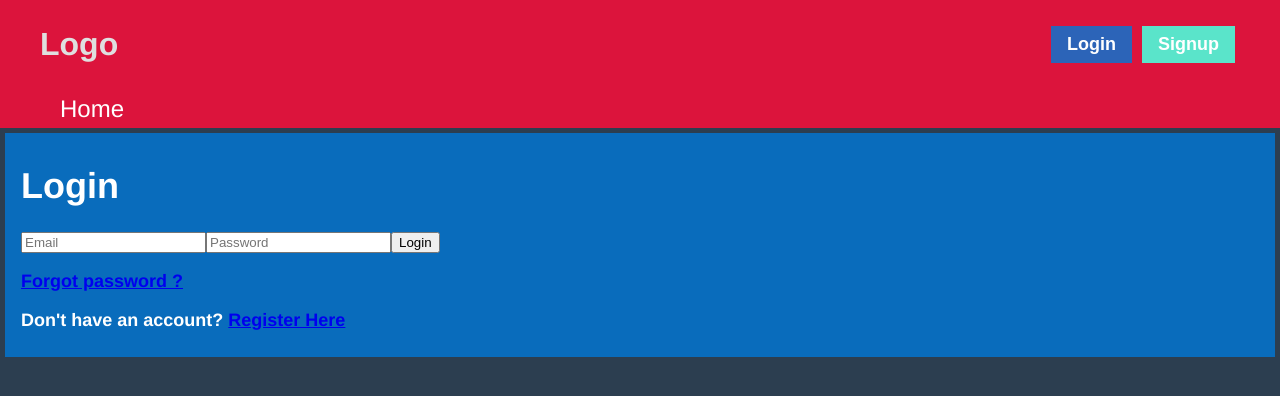
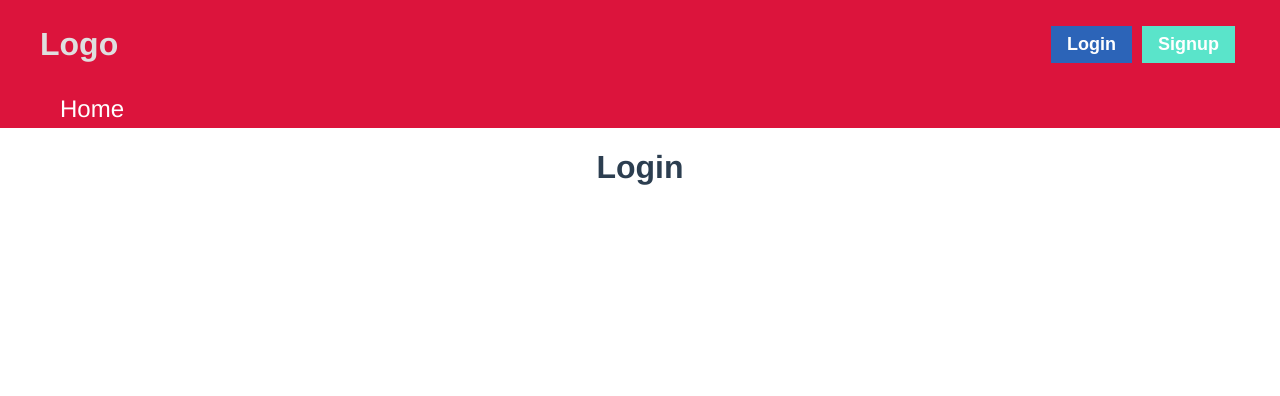
Before and after one commit to farhan200024/cardiomyopathy-vue-app, a Vue app in the folder cardiomyopathy-app/: page /login in a window 1280 px wide. Shown: the top 396 px of the page. Built offline with nearby package versions, Linux system fonts and the light colour scheme.

Commit message:
Errors fixed

```diff
--- a/cardiomyopathy-app/package.json
+++ b/cardiomyopathy-app/package.json
@@ -9,7 +9,7 @@
   },
   "dependencies": {
     "core-js": "^3.6.5",
-    "firebase": "^8.2.6",
+    "firebase": "^8.2.7",
     "vue": "^3.0.0",
     "vue-router": "^4.0.0-0"
   },
--- a/cardiomyopathy-app/src/App.vue
+++ b/cardiomyopathy-app/src/App.vue
@@ -1,6 +1,8 @@
 <template>
   <Header />
-  <router-view/>
+  <div class="container">
+    <router-view/>
+  </div>
 </template>
 
 <script>
@@ -12,16 +14,13 @@ export default {
 </script>
 
 <style>
-body {
-  background:#2c3e50;
-  color: #fff;
-}
-
 #app {
   font-family: Avenir, Helvetica, Arial, sans-serif;
   -webkit-font-smoothing: antialiased;
   -moz-osx-font-smoothing: grayscale;
   color: #2c3e50;
 }
-
+.container {
+  text-align: center;
+}
 </style>
--- a/cardiomyopathy-app/src/components/ForgotPassword.vue
+++ b/cardiomyopathy-app/src/components/ForgotPassword.vue
@@ -1,43 +1,13 @@
 <template>
-    <div class="vue-tempalte">
-        <form @submit.prevent="forgetPassword">
-            <h3>Forgot Password</h3>
-
-            <div class="form-group">
-                <label>Email</label>
-                <input type="email" class="form-control form-control-lg" v-model="user.email" />
-            </div>
-
-            <button type="submit" class="btn btn-dark btn-lg btn-block">Reset password</button>
-        </form>
-    </div>
+  <h1>Forgot Password</h1>
 </template>
 
 <script>
-import firebase from "firebase";
+export default {
 
-export default {
-  data() {
-    return {
-      user: {
-        email: ''
-      }
-    };
-  },
-  methods: {
-    forgetPassword() {
-        firebase
-        .auth()
-        .sendPasswordResetEmail(this.user.email)
-        .then(() => {
-            alert('Check your registered email to reset the password!')
-            this.user = {
-              email: ''
-            }
-        }).catch((error) => {
-          alert(error)
-        })
-    }
-  }
-};
+}
 </script>
+
+<style>
+
+</style>
--- a/cardiomyopathy-app/src/main.js
+++ b/cardiomyopathy-app/src/main.js
@@ -1,7 +1,6 @@
 import { createApp } from 'vue'
 import App from './App.vue'
 import router from './router'
-import store from './store'
 import './assets/main.css'
 
 
@@ -18,4 +17,4 @@ import './assets/main.css'
 // firebase.initializeApp(firebaseConfig);
 /// initializing the firebase configuration
 
-createApp(App).use(store).use(router).mount('#app')
+createApp(App).use(router).mount('#app')
--- a/cardiomyopathy-app/src/router/index.js
+++ b/cardiomyopathy-app/src/router/index.js
@@ -2,7 +2,7 @@ import { createRouter, createWebHistory } from 'vue-router'
 import Home from '../views/Home.vue'
 import Login from '../views/Login.vue'
 import Register from '../views/Register.vue'
-import ForgotPassword from '../views/ForgotPassword.vue'
+import ForgotPassword from '../components/ForgotPassword.vue'
 
 const routes = [
   {
--- a/cardiomyopathy-app/src/store/index.js
+++ /dev/null
@@ -1,12 +0,0 @@
-import { createStore } from 'vuex'
-
-export default createStore({
-  state: {
-  },
-  mutations: {
-  },
-  actions: {
-  },
-  modules: {
-  }
-})
--- a/cardiomyopathy-app/src/views/Home.vue
+++ b/cardiomyopathy-app/src/views/Home.vue
@@ -1,5 +1,5 @@
 <template>
-	<div>Home</div>
+	<h1>Home</h1>
 </template>
 
 <script>
--- a/cardiomyopathy-app/src/views/Login.vue
+++ b/cardiomyopathy-app/src/views/Login.vue
@@ -1,44 +1,14 @@
 <template>
-<div class="login">
+<div class="login-form">
     <h1>Login</h1>
-    <form @submit.prevent="Login">
-        <input type="text" placeholder="Email" v-model="email"/>
-        <input type="password" placeholder="Password" v-model="password"/>
-        <input type="submit" value="Login">
-
-          <!--  class="forgot-password text-right mt-2 mb-4"> -->
-                <p><router-link to="/forgot-password">Forgot password ?</router-link>
-            </p>
-
-        <p>Don't have an account? <router-link to="/register">Register Here</router-link></p>
-    </form>
 </div>
 </template>
 
 <script>
-import {ref} from 'vue';
-import firebase from 'firebase';
 
 
 export default {
-    setup() {
-        const email = ref("");
-        const password = ref("");
 
-        const Login = () => {
-            firebase
-                .auth()
-                .signInWithEmailAndPassword(email.value, password.value)
-                .then(data => console.log(data))
-                .catch(err => alert(err.message));
-        }
-
-        return {
-            Login,
-            email,
-            password
-        }
-    }
 }
 </script>
 
--- a/cardiomyopathy-app/src/views/Register.vue
+++ b/cardiomyopathy-app/src/views/Register.vue
@@ -1,64 +1,13 @@
 <template>
-  <div class="register">
-      <h1>Register</h1>
-      <form @submit.prevent="Register">
-
-        <input type="text" placeholder="Email" v-model="email"/>
-        <input type="password" placeholder="Password" v-model="password"/>
-        <input type="submit" value="Register">
-        <p>Already have an account? <router-link to="/login">Login Here</router-link></p>
-    </form>
-  </div>
+  <h1>Signup Page</h1>
 </template>
 
 <script>
-import firebase from 'firebase';
-import {ref} from 'vue';
+export default {
 
-export default {
-    setup() {
-        const email = ref("");
-        const password = ref("");
-      ///  const Register = () => {
-        ///    firebase
-           //     .auth()
-            //    .createUserWithEmailAndPassword(email.value, password.value)
-             //   .then(user => {
-              //     user.sendEmailVerification();
-
-
-
-
-                 ///alert(user);
-            //    })
-            //    .catch(err => alert(err.message));
-      //  }
-
-    const  Register = () =>  {
-  firebase
-    .auth()
-    .createUserWithEmailAndPassword(email.value, password.value)
-    .then(() => {
-         alert(user); ///if user tries to use same email already in the database
-      // now we have access to the signed in user
-      const user = firebase.auth().currentUser;
-
-      // send the signed in user a verification email
-      user.sendEmailVerification();
-     /// alert(user.message);
-
-      alert('Registered ! please confirm your email');
-
-    })
-
-    .catch(err => alert(err.message));
-
-};
-        return {
-            Register,
-            email,
-            password
-        }
-    }
 }
 </script>
+
+<style>
+
+</style>
```
Also changed, not shown: 1 other file (tests, documents, lock files or other folders).
